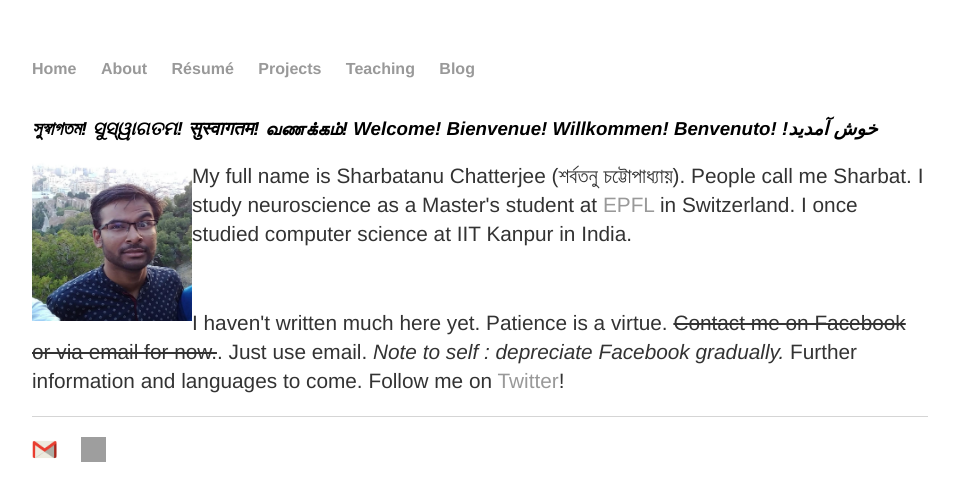
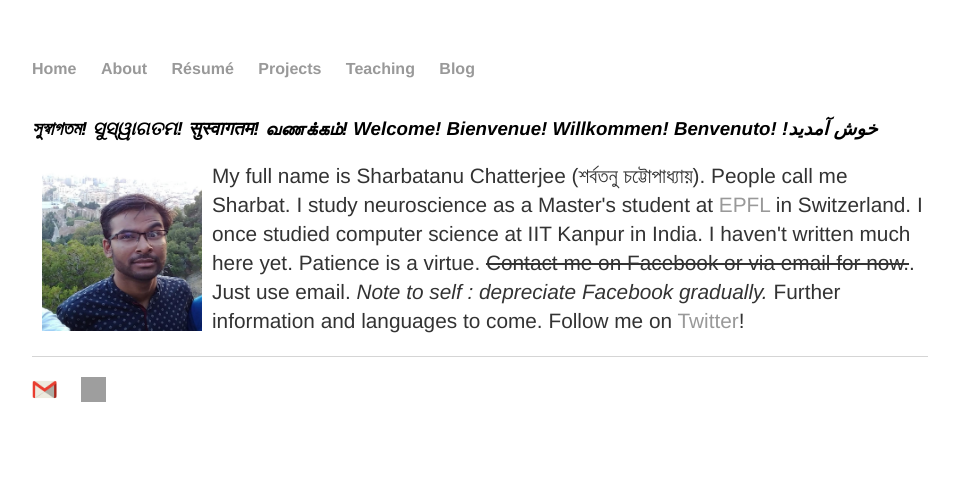
Before and after one commit to sharbatc/sharbatc.github.io, a Jekyll site: the page built from index.html, in a window 1280 px wide. Shown: the top 501 px of the page, without its empty margins (160-1113 px from the left). Built offline with Jekyll 4.4.1, drawn with Linux system fonts in a browser that asks for light colours; grey boxes are pictures that could not be loaded.

Commit message:
Update index.html

```diff
--- a/index.html
+++ b/index.html
@@ -4,7 +4,5 @@
 ---
 <div class="blurb">
 	<h3><i>সুস্বাগতম! ସୁସ୍ୱାଗତମ! सुस्वागतम! வணக்கம்! Welcome! Bienvenue! Willkommen! Benvenuto! !خوش آمديد</i></h3>
-	<p><img src="/img/profpicmalaga.png" alt="My photo from Malaga" style="float:left;width:160px;height:160px;">My full name is Sharbatanu Chatterjee (শর্বতনু চট্টোপাধ্যায়). People call me Sharbat. I study neuroscience as a Master's student at <a href="https://epfl.ch/">EPFL</a> in Switzerland. I once studied computer science at IIT Kanpur in India.</p>
-	<br>
-	<p>I haven't written much here yet. Patience is a virtue. <del>Contact me on Facebook or via email for now.</del>. Just use email. <i>Note to self : depreciate Facebook gradually.</i> Further information and languages to come. Follow me on <a href="https://twitter.com/sharbat_c">Twitter</a>!</p>
+	<p><img src="/img/profpicmalaga.png" alt="My photo from Malaga" style="float:left;width:160px;height:160px;padding:10px">My full name is Sharbatanu Chatterjee (শর্বতনু চট্টোপাধ্যায়). People call me Sharbat. I study neuroscience as a Master's student at <a href="https://epfl.ch/">EPFL</a> in Switzerland. I once studied computer science at IIT Kanpur in India. I haven't written much here yet. Patience is a virtue. <del>Contact me on Facebook or via email for now.</del>. Just use email. <i>Note to self : depreciate Facebook gradually.</i> Further information and languages to come. Follow me on <a href="https://twitter.com/sharbat_c">Twitter</a>!</p>
 </div><!-- /.blurb -->
```
